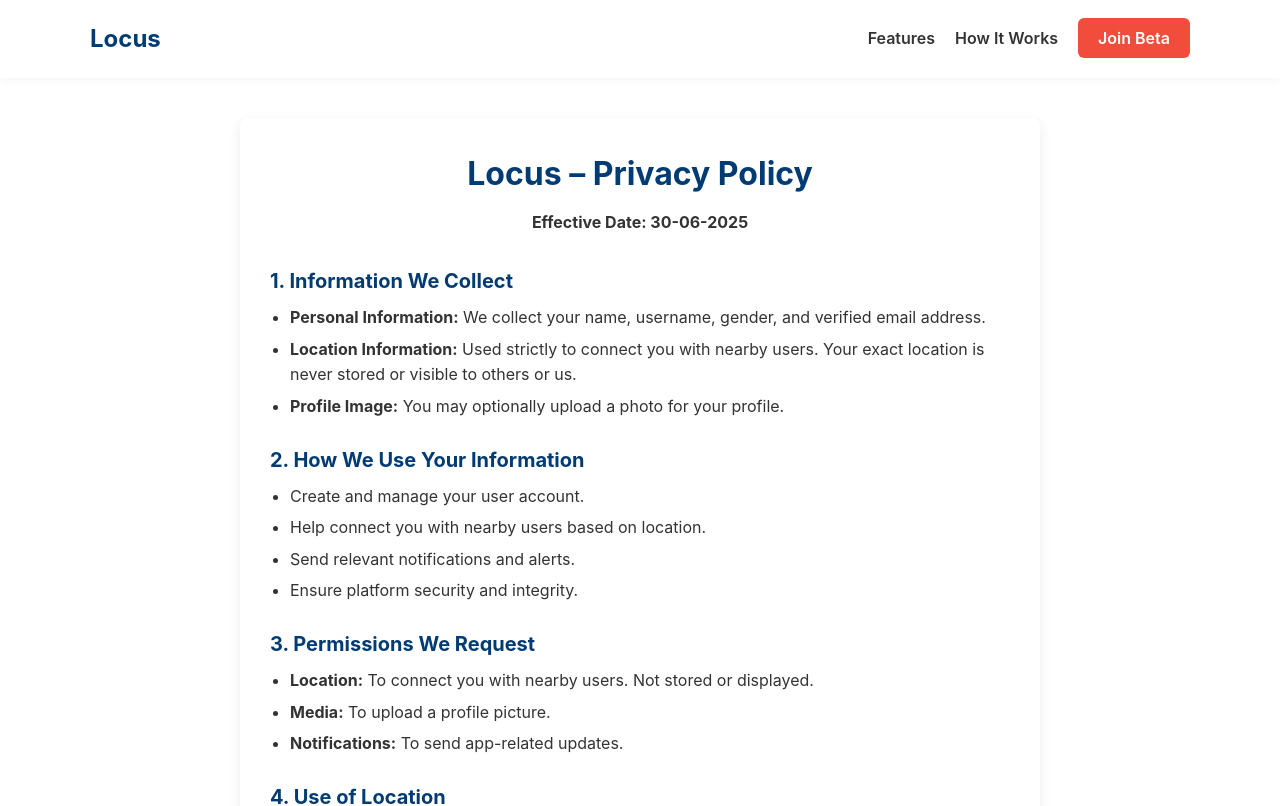
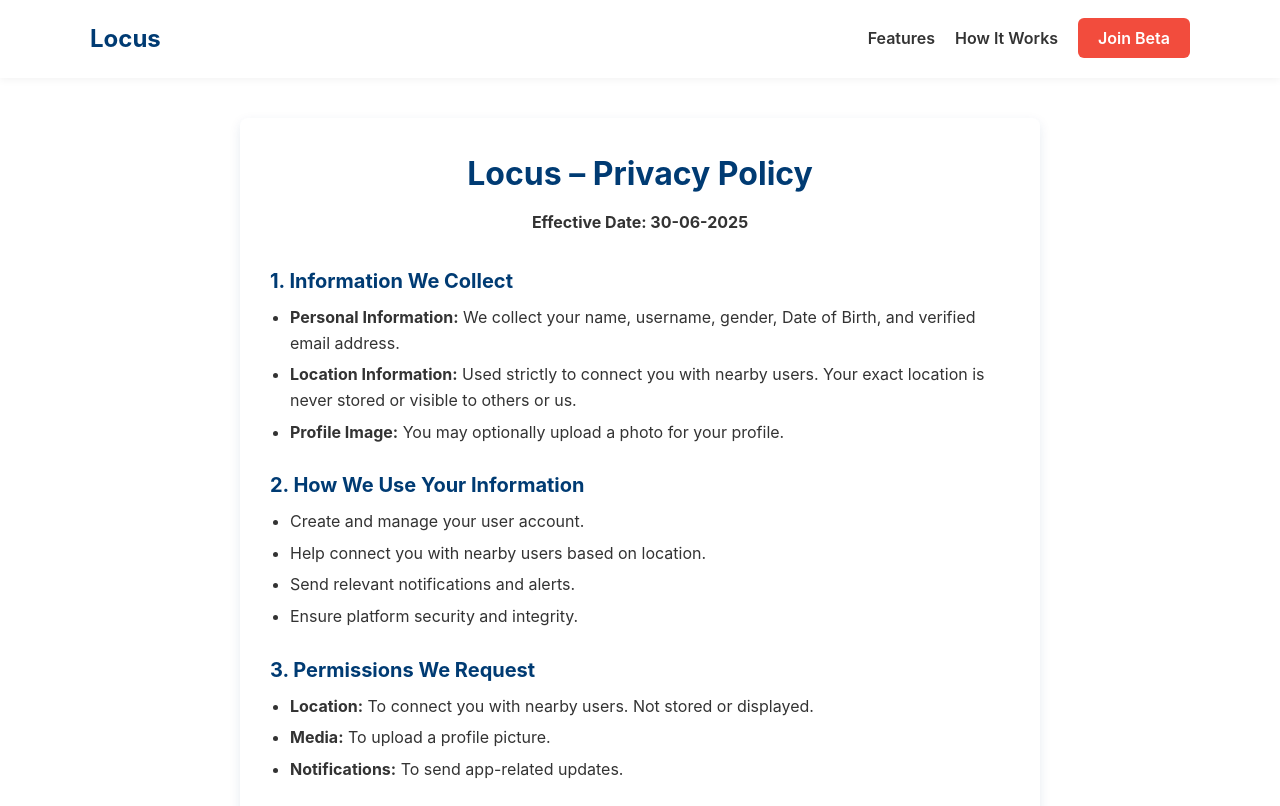
Before and after one commit to four-shadows-in/locus-website-, a React (Vite) app in the folder Locus_Website/: page /privacy in a window 1280 px wide. Shown: the top 806 px of the page. Built offline with nearby package versions, Linux system fonts and the light colour scheme.

Commit message:
Update PrivacyPolicy.jsx

```diff
--- a/Locus_Website/src/pages/PrivacyPolicy.jsx
+++ b/Locus_Website/src/pages/PrivacyPolicy.jsx
@@ -12,7 +12,7 @@ const PrivacyPolicy = () => {
         <ul>
           <li>
             <strong>Personal Information:</strong> We collect your name,
-            username, gender, and verified email address.
+            username, gender, Date of Birth, and verified email address.
           </li>
           <li>
             <strong>Location Information:</strong> Used strictly to connect you
```
